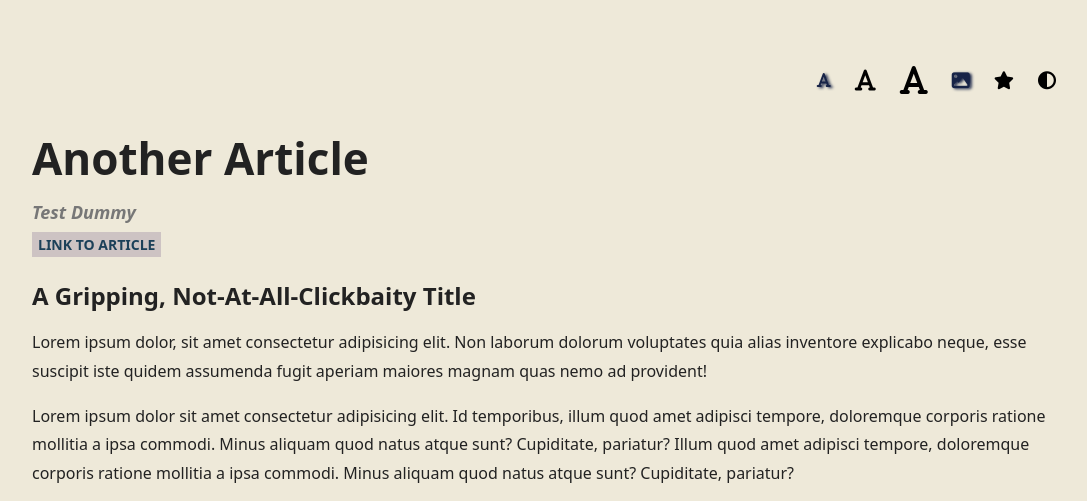
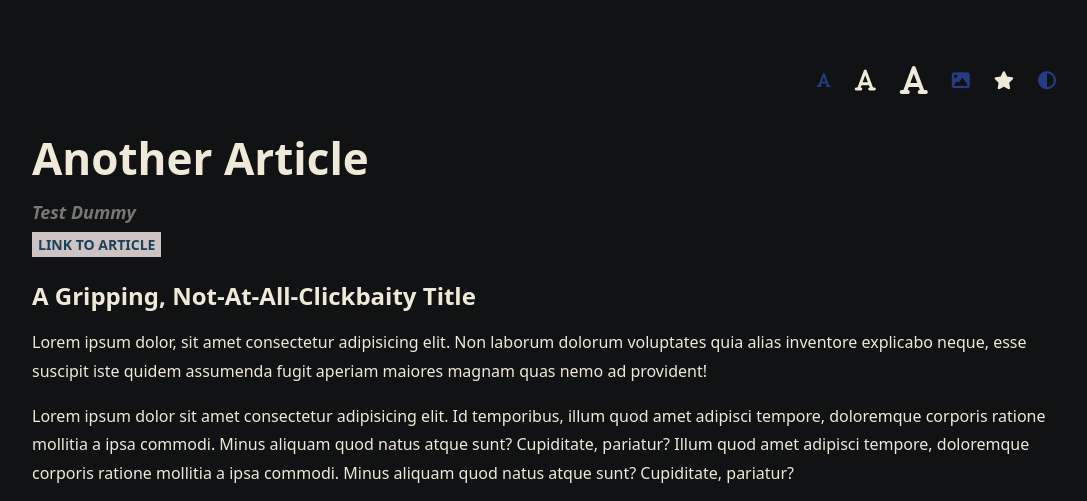
Before and after one commit to charlesmartinreed/thinner, a website: page index.html in a window 1280 px wide. Both pictures are taken after a click on the button 1137 px from the left and 80 px from the top of the page. Shown: the top 501 px of the page, without its empty margins (90-1177 px from the left). Drawn offline with Linux system fonts and the light colour scheme.

Commit message:
Add dark mode.

```diff
--- a/index.html
+++ b/index.html
@@ -70,7 +70,10 @@
           <button class="btn btn-ui btn-show-favs" id="btn-show-favs">
             <i class="fa-solid fa-star" title="Show your saved articles"></i>
           </button>
-          <button class="btn btn-ui btn-toggle-dark-mode">
+          <button
+            class="btn btn-ui btn-toggle-dark-mode"
+            id="btn-toggle-dark-mode"
+          >
             <i
               class="fa-solid fa-circle-half-stroke"
               title="Toggle Dark / Light Mode"
--- a/script.js
+++ b/script.js
@@ -2,21 +2,16 @@ const changeTextSizeBtns = document.querySelectorAll(".btn-change-text-size");
 const showImagesBtn = document.querySelector("#btn-show-hide-images");
 const showFavsBtn = document.querySelector("#btn-show-favs");
 const searchBarInput = document.querySelector("#input-saved-article-search");
+const darkModeToggleBtn = document.querySelector("#btn-toggle-dark-mode");
 
 const savedArticlesDiv = document.querySelector("#saved-article-container");
 
 // GLOBALS & CONSTANTS
 let imagesAreRendered = true;
+let darkModeIsActive = false;
 let defaultSizeStr = "small";
 let [defaultSize] = Array.from(changeTextSizeBtns).filter(
   (btn) => btn.getAttribute("data-size") === defaultSizeStr
-);
-
-// EVENT LISTENERS
-changeTextSizeBtns.forEach((btn) =>
-  btn.addEventListener("click", (e) =>
-    handleTextSizeChange(e.target.parentElement)
-  )
 );
 
 const introArticle = {
@@ -65,6 +60,15 @@ let secondArticle = {
 let articleList = [introArticle, secondArticle];
 let currentArticle = articleList[1];
 
+// EVENT LISTENERS
+darkModeToggleBtn.addEventListener("click", (e) => handleDarkModeToggle(e));
+
+changeTextSizeBtns.forEach((btn) =>
+  btn.addEventListener("click", (e) =>
+    handleTextSizeChange(e.target.parentElement)
+  )
+);
+
 showImagesBtn.addEventListener("click", () => {
   imagesAreRendered = !imagesAreRendered;
   console.log("current image state is", imagesAreRendered);
@@ -80,12 +84,61 @@ window.addEventListener("DOMContentLoaded", () => {
 });
 
 const init = () => {
+  handleDarkModeToggle();
   handleTextSizeChange(defaultSize);
   displayArticle(currentArticle);
   layoutFavoritesList();
 };
 
 // HANDLER FUNCTIONS
+const handleDarkModeToggle = (e = null) => {
+  if (e) {
+    darkModeIsActive = !darkModeIsActive;
+    console.log("dark mode toggled, constant changed");
+  }
+
+  if (darkModeIsActive) {
+    darkModeToggleBtn.classList.add("active");
+  } else {
+    darkModeToggleBtn.classList.remove("active");
+  }
+
+  let htmlElement = window.getComputedStyle(document.querySelector("html"));
+
+  let bgColor;
+  let textColor;
+  let savedArticlesContainerColor;
+
+  if (darkModeIsActive) {
+    bgColor = htmlElement.getPropertyValue("--color-dark-mode-body-bg");
+    textColor = htmlElement.getPropertyValue("--color-dark-mode-text-color");
+    savedArticlesContainerColor = htmlElement.getPropertyValue(
+      "--color-dark-mode-saved-articles-container-bg-color"
+    );
+  }
+
+  if (!darkModeIsActive) {
+    bgColor = htmlElement.getPropertyValue("--color-light-mode-body-bg");
+    textColor = htmlElement.getPropertyValue("--color-light-mode-text-color");
+    savedArticlesContainerColor = htmlElement.getPropertyValue(
+      "--color-light-mode-saved-articles-container-bg-color"
+    );
+  }
+
+  document.documentElement.style.setProperty(
+    "--bg-color-default",
+    `${bgColor}`
+  );
+  document.documentElement.style.setProperty(
+    "--font-color-default",
+    `${textColor}`
+  );
+  document.documentElement.style.setProperty(
+    "--bg-color-saved-articles-default",
+    `${savedArticlesContainerColor}`
+  );
+};
+
 function handleTextSizeChange(button) {
   let size = button.getAttribute("data-size");
   toggleButtonState(button);
--- a/style.css
+++ b/style.css
@@ -5,16 +5,27 @@
 }
 
 :root {
+  --color-light-mode-body-bg: #eee9d9;
+  --color-dark-mode-body-bg: #111214;
+  --color-light-mode-text-color: #222;
+  --color-dark-mode-text-color: #eee9d9;
+  --color-light-mode-saved-articles-container-bg-color: #d8d3c2;
+  --color-dark-mode-saved-articles-container-bg-color: #0d0e10;
+
   --font-size-default: 16;
-  --color-dark-mode-body-bg: #293045;
-  --color-light-mode-body-bg: #eee9d9;
+  --bg-color-default: var(--color-light-mode-body-bg);
+  --font-color-default: var(--color-light-mode-text-color);
+  --bg-color-saved-articles-default: var(
+    --color-light-mode-saved-articles-container-bg-color
+  );
+
   font-size: var(--font-size-default);
+  background-color: var(--bg-color-default);
+  color: var(--font-color-default);
 }
 
 html,
 body {
-  background-color: #eee9d9;
-  color: #222;
   min-height: 100%;
   font-family: system-ui, -apple-system, BlinkMacSystemFont, "Segoe UI", Roboto,
     Oxygen, Ubuntu, Cantarell, "Open Sans", "Helvetica Neue", sans-serif;
@@ -104,28 +115,30 @@ body {
   /* 18px */
   font-size: 1.125rem;
   transition: all 0.4s linear;
+  color: var(--font-color-default);
 }
 
 .ui-container .btn-ui i:hover {
-  color: #172347;
+  color: #243c85;
   animation: shake 0.2s linear;
 }
 
-.ui-container .btn-ui.active {
-  color: #172347;
-  text-shadow: 2px 1px 3px #172347;
+.ui-container .btn-ui.active i {
+  color: #243c85;
+  /* text-shadow: 2px 1px 3px #172347; */
   /* transform: scale(1.5); */
 }
 
 .saved-article-container {
   width: 400px;
-  background-color: #d8d3c2;
+  background-color: var(--bg-color-saved-articles-default);
   min-height: 100vh;
   position: absolute;
-  left: 0px;
+  left: 0;
+  bottom: 0;
   z-index: 999;
   padding: 8px;
-  box-shadow: 2px 12px 8px rgba(29, 29, 29, 0.4);
+  box-shadow: 2px 6px 8px rgba(0, 0, 0, 0.3);
   transform: translateX(-200%);
   transition: 0.3s cubic-bezier(0.455, 0.03, 0.515, 0.955);
   transform-origin: center left;
@@ -155,7 +168,7 @@ body {
 
 .saved-articles-read {
   /* filter: grayscale(1); */
-  opacity: 0.6;
+  opacity: 0.4;
 }
 
 .input-saved-article-search {
@@ -184,7 +197,7 @@ body {
   font-size: 1.1875rem;
   font-weight: 400;
   padding: 10px 0;
-  color: #333;
+  /* color: #333; */
 }
 
 .saved-article {
@@ -231,8 +244,8 @@ body {
 
 .saved-article:hover,
 .saved-article:active {
-  /* transform: scale(0.98); */
-  box-shadow: 0px 16px 16px rgba(29, 29, 29, 0.4);
+  transform: scale(0.98);
+  /* box-shadow: 0px 16px 16px rgba(29, 29, 29, 0.4); */
 }
 
 .saved-article-title {
@@ -296,7 +309,7 @@ body {
 .article-link:hover,
 .article-link:active {
   background-color: #999;
-  color: #172347;
+  color: #243c85;
 }
 
 .article-body {
```
